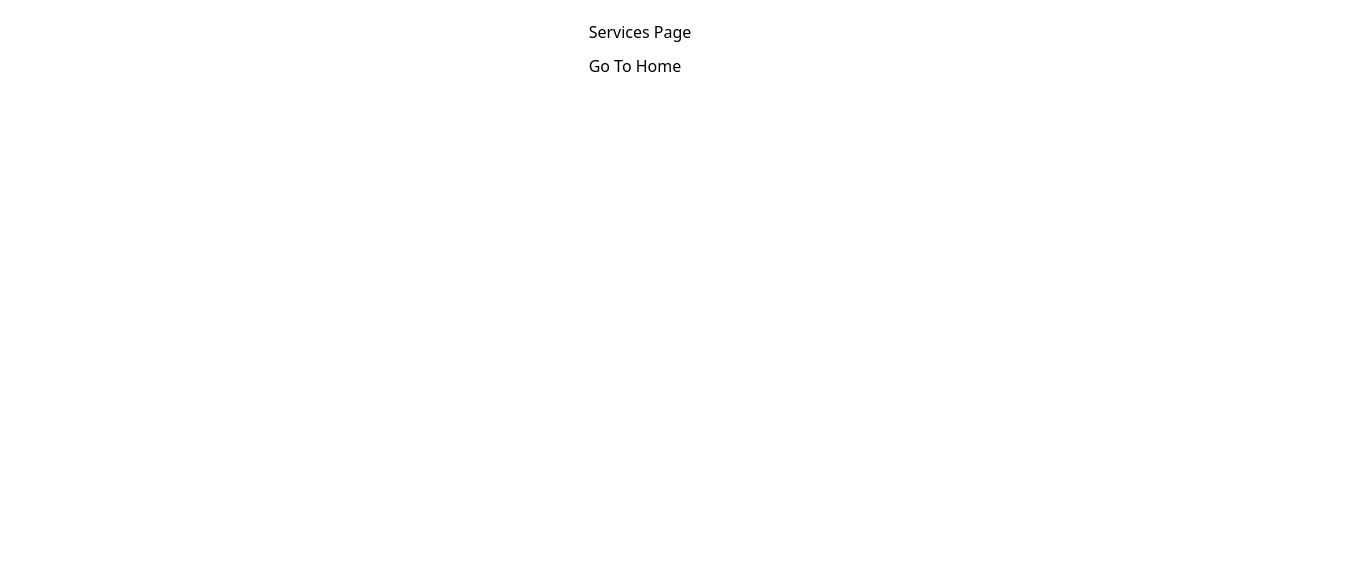
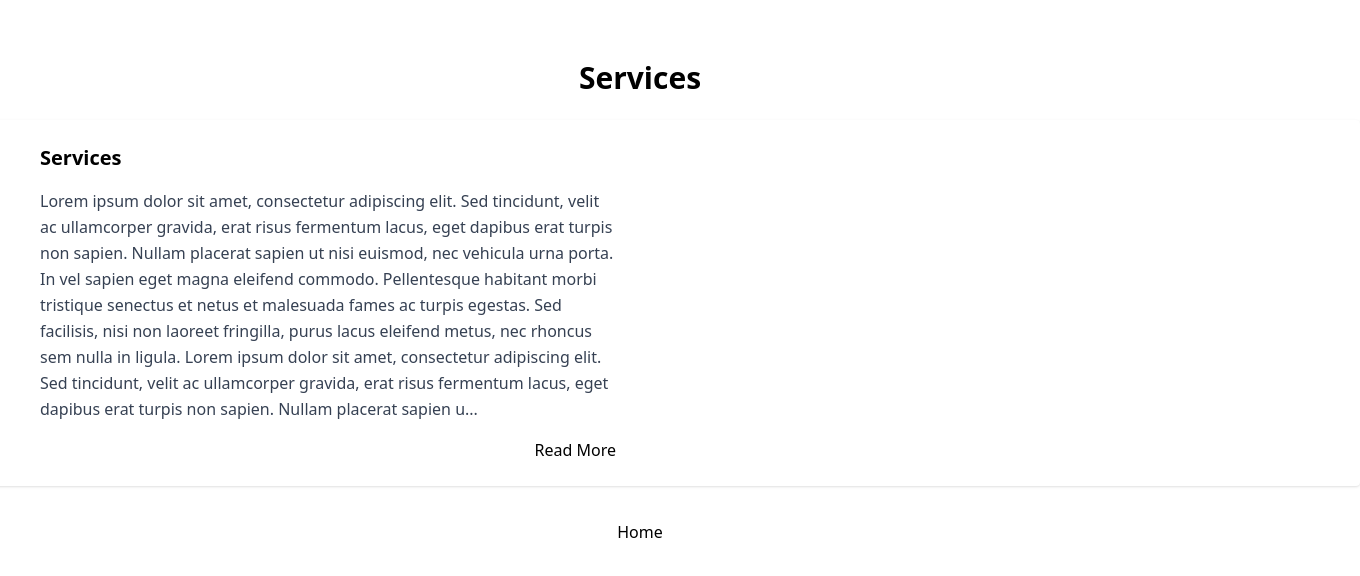
Before and after one commit to YourBookTeam/YBT_Website, a React (Vite) app in the folder ybt_website/: page /YBT_Website/services in a window 1280 px wide. Shown: the top 576 px of the page, 1360 px wide, since content can reach past the window. Built offline with nearby package versions, Linux system fonts and the light colour scheme.

Commit message:
Merge pull request #1 from YourBookTeam/feature/title-banner Dropdowns and read more

```diff
--- /dev/null
+++ b/ybt_website/src/components/Dropdown1.jsx
@@ -0,0 +1,29 @@
+import { useState } from 'react';
+
+const Dropdown1 = ({ question, answer }) => {
+  const [isOpen, setIsOpen] = useState(false);
+
+  return (
+    <div className="w-[1040.31px] bg-white shadow rounded-2xl border border-gray-300 my-6 overflow-hidden font-montserrat">
+      <div
+        onClick={() => setIsOpen(!isOpen)}
+        className="flex items-center justify-between px-6"
+        style={{ height: '99.08px', cursor: 'pointer' }}
+      >
+        <span className="text-2xl font-medium text-gray-800">{question}</span>
+        <span className="text-gray-600 text-xl">{isOpen ? '▲' : '▼'}</span>
+      </div>
+
+      {isOpen && (
+        <>
+          <hr className="border-t border-gray-300 mx-6" />
+          <div className="px-6 pb-6 pt-4">
+            <p className="text-gray-700 text-xl">{answer}</p>
+          </div>
+        </>
+      )}
+    </div>
+  );
+};
+
+export default Dropdown1;
--- /dev/null
+++ b/ybt_website/src/components/Dropdown2.jsx
@@ -0,0 +1,32 @@
+import { useState } from 'react';
+
+const Dropdown2 = ({ question, answer }) => {
+  const [isOpen, setIsOpen] = useState(false);
+
+  return (
+    <div
+      className="w-[1300px] bg-white rounded-xl shadow border border-gray-300 my-4 overflow-hidden"
+      style={{ backgroundColor: '#F9F9F9' }}
+    >
+      <div
+        onClick={() => setIsOpen(!isOpen)}
+        className="flex items-center justify-between px-6"
+        style={{ height: '65px', cursor: 'pointer' }}
+      >
+        <span className="text-gray-800 text-lg font-medium">{question}</span>
+        <span className="text-gray-600 text-xl">{isOpen ? '˄' : '˅'}</span>
+      </div>
+
+      {isOpen && (
+        <>
+          <hr className="border-t border-gray-300 mx-6" />
+          <div className="px-6 py-4">
+            <p className="text-gray-700">{answer}</p>
+          </div>
+        </>
+      )}
+    </div>
+  );
+};
+
+export default Dropdown2;
--- /dev/null
+++ b/ybt_website/src/components/ReadMore.jsx
@@ -0,0 +1,37 @@
+import { useState } from 'react';
+
+const ReadMore = ({ text }) => {
+  const [isExpanded, setIsExpanded] = useState(false);
+
+  const half = Math.floor(text.length / 2);
+  const preview = text.slice(0, half);
+  const remainder = text.slice(half);
+
+  return (
+    <div
+      className="bg-white shadow rounded p-6 flex justify-start"
+      style={{ width: '1440px', paddingLeft: '120px', paddingRight: '60px' }}
+    >
+      <div className="max-w-xl flex flex-col justify-between text-left h-full w-full">
+
+        <h2 className="text-xl font-semibold mb-4">Services</h2>
+
+        <p className="text-gray-700 text-base leading-relaxed">
+          {preview}
+          {!isExpanded ? '...' : remainder}
+        </p>
+
+        <div className="mt-4 flex justify-end">
+          <button
+            onClick={() => setIsExpanded(!isExpanded)}
+            className="text-black-600 hover:text-black-800 transition"
+          >
+            {isExpanded ? 'Read Less' : 'Read More'}
+          </button>
+        </div>
+      </div>
+    </div>
+  );
+};
+
+export default ReadMore;
--- a/ybt_website/src/pages/Faq.jsx
+++ b/ybt_website/src/pages/Faq.jsx
@@ -1,18 +1,19 @@
 import { Link } from 'react-router-dom';
+import Dropdown1 from '../components/Dropdown1';
 
 function Faq() {
+  return (
+    <div className="p-10 bg-gray-50 min-h-screen font-montserrat">
+      <Dropdown1
+        question="What is book marketing?"
+        answer="Lorem ipsum dolor sit amet, consectetur adipiscing elit. Suspendisse at lorem ac nisi bibendum sodales. Praesent congue velit nec orci feugiat, et convallis metus fermentum."
+      />
 
-  return (
-    <div>
-      <div>FAQ Page</div>
-
-      <div>
-        <Link to="/">Go To Home</Link>
+      <div className="mt-8">
+        <Link to="/" className="hover:text-black-800">Go To Home</Link>
       </div>
-
     </div>
   );
-
 }
 
 export default Faq;
--- a/ybt_website/src/pages/Services.jsx
+++ b/ybt_website/src/pages/Services.jsx
@@ -1,18 +1,22 @@
 import { Link } from 'react-router-dom';
+import ReadMore from '../components/ReadMore';
 
 function Services() {
+  const longText = `Lorem ipsum dolor sit amet, consectetur adipiscing elit. Sed tincidunt, velit ac ullamcorper gravida, erat risus fermentum lacus, eget dapibus erat turpis non sapien. Nullam placerat sapien ut nisi euismod, nec vehicula urna porta. In vel sapien eget magna eleifend commodo. Pellentesque habitant morbi tristique senectus et netus et malesuada fames ac turpis egestas. Sed facilisis, nisi non laoreet fringilla, purus lacus eleifend metus, nec rhoncus sem nulla in ligula. Lorem ipsum dolor sit amet, consectetur adipiscing elit. Sed tincidunt, velit ac ullamcorper gravida, erat risus fermentum lacus, eget dapibus erat turpis non sapien. Nullam placerat sapien ut nisi euismod, nec vehicula urna porta. In vel sapien eget magna eleifend commodo. Pellentesque habitant morbi tristique senectus et netus et malesuada fames ac turpis egestas. Sed facilisis, nisi non laoreet fringilla, purus lacus eleifend metus, nec rhoncus sem nulla in ligula. Lorem ipsum dolor sit amet, consectetur adipiscing elit. Sed tincidunt, velit ac ullamcorper gravida, erat risus fermentum lacus, eget dapibus erat turpis non sapien. Nullam placerat sapien ut nisi euismod, nec vehicula urna porta. In vel sapien eget magna eleifend commodo. Pellentesque habitant morbi tristique senectus et netus et malesuada fames ac turpis egestas. Sed facilisis.`;
 
   return (
-    <div>
-      <div>Services Page</div>
+    <div className="flex flex-col items-center py-10">
+      <h1 className="text-3xl font-bold mb-6">Services</h1>
 
-      <div>
-        <Link to="/">Go To Home</Link>
+      <ReadMore text={longText} />
+
+      <div className="mt-6">
+        <Link to="/" className="hover:text-black-800">
+          Home
+        </Link>
       </div>
-
     </div>
   );
-
 }
 
 export default Services;
--- a/ybt_website/src/pages/Terms.jsx
+++ b/ybt_website/src/pages/Terms.jsx
@@ -1,18 +1,18 @@
-import { Link } from 'react-router-dom';
+import Dropdown2 from '../components/Dropdown2';
 
 function Terms() {
+  const questionText = "1. Acceptance of Terms and Conditions";
+  const answerText = `Lorem ipsum dolor sit amet, consectetur adipiscing elit.
+  Curabitur euismod, nunc non bibendum tincidunt, justo metus fermentum erat,
+  vel blandit mauris velit ut sapien.`;
 
   return (
-    <div>
-      <div>Terms Page</div>
+    <div className="p-10">
+      <h1 className="text-3xl font-bold mb-6">Terms</h1>
+      <Dropdown2 question={questionText} answer={answerText} />
+    </div>
 
-      <div>
-        <Link to="/">Go To Home</Link>
-      </div>
-
-    </div>
   );
-
 }
 
 export default Terms;
```
